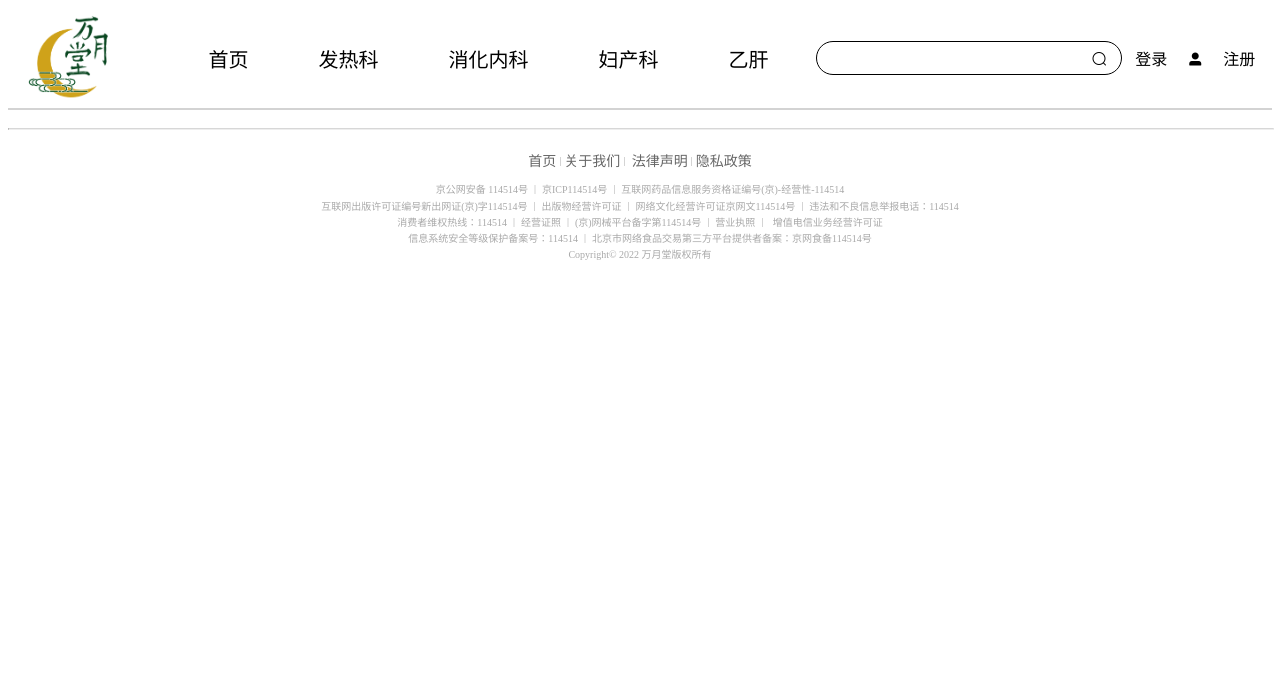
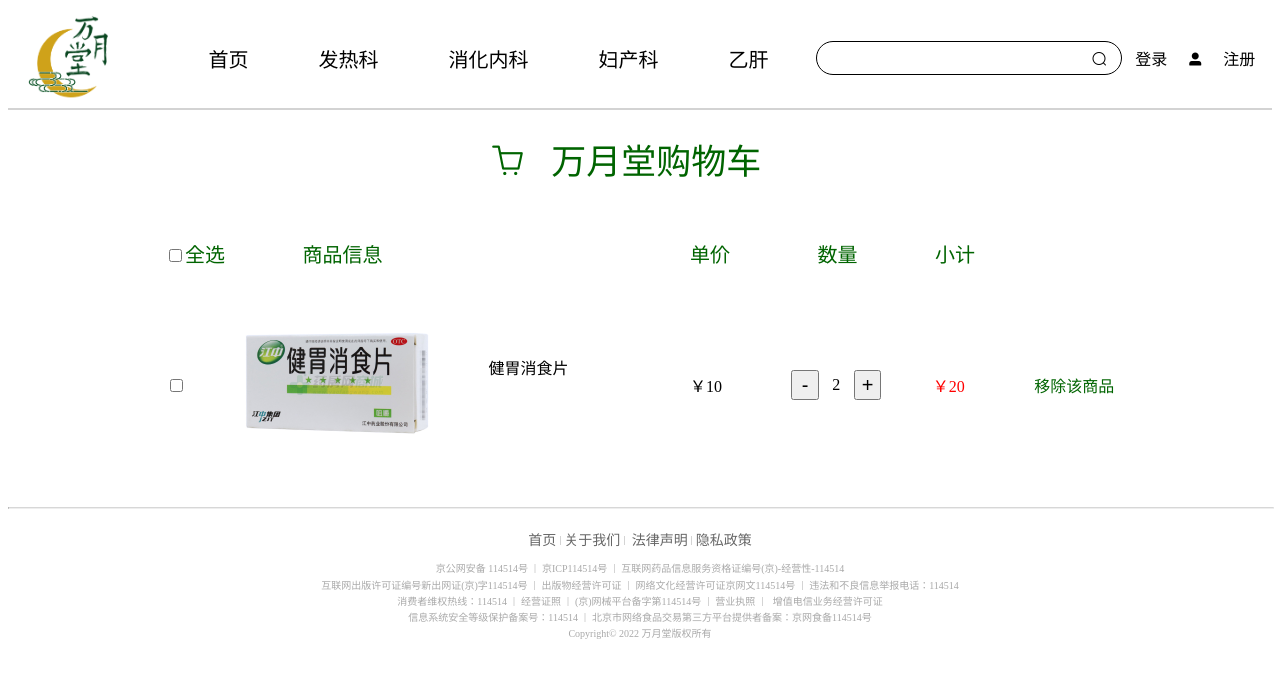
Before and after one commit to TsaiDuck/WanYueTang_Vue, a Vue app: page /#/userCart in a window 1280 px wide. Shown: the top 678 px of the page. Built offline with nearby package versions, Linux system fonts and the light colour scheme.

Commit message:
购物车finished

```diff
--- /dev/null
+++ b/src/components/body/home/Goods/Cartgoods.vue
@@ -0,0 +1,102 @@
+<template>
+  <div class="cartGoods">
+    <input type="checkbox" name="" id="a" :isChecked="isChecked" />
+    <div class="cartGoods-img">
+      <label for="a"><img :src="imgPath" alt="" /></label>
+    </div>
+    <span class="cartGoods-info">{{ goodInfo }}</span>
+    <span class="cartGoods-price">￥{{ price }}</span>
+    <div class="cartGoods-count">
+      <button class="cartGoods-count-btn">-</button>
+      <span class="cartGoods-count-counter">{{ count }}</span>
+      <button class="cartGoods-count-btn">+</button>
+    </div>
+    <span class="cartGoods-subtotal">￥{{ subTotal }}</span>
+    <a href="javascript:;">移除该商品</a>
+  </div>
+</template>
+
+<script>
+export default {
+  props: {
+    isChecked: {
+      default: false,
+      type: Boolean
+    },
+    imgPath: {
+      default: '',
+      type: String
+    },
+    goodInfo: {
+      default: '',
+      type: String
+    },
+    price: {
+      default: 0,
+      type: Number
+    },
+    count: {
+      default: 1,
+      type: Number
+    }
+  },
+  data() {
+    return {
+      subTotal: this.price * this.count
+    }
+  }
+}
+</script>
+
+<style lang="less" scoped>
+.cartGoods {
+  width: 1000px;
+  // background-color: skyblue;
+  display: flex;
+  justify-content: space-around;
+  align-items: center;
+  margin: 15px auto;
+  &:hover {
+    background-color: #efefef;
+  }
+  .cartGoods-img {
+    img {
+      width: 200px;
+      height: 200px;
+    }
+  }
+  .cartGoods-count {
+    display: flex;
+    justify-content: space-between;
+    align-items: center;
+    width: 90px;
+    .cartGoods-count-btn {
+      width: 30px;
+      height: 30px;
+      font-size: 20px;
+    }
+    .cartGoods-count-counter {
+      width: 30px;
+      text-align: center;
+      margin: 0 5px;
+      font-size: 16px;
+    }
+  }
+  .cartGoods-info {
+    width: 150px;
+    height: 60px;
+    overflow: visible;
+  }
+  .cartGoods-price {
+    width: 50px;
+  }
+  .cartGoods-subtotal {
+    width: 50px;
+    color: red;
+  }
+  a {
+    color: darkgreen;
+    text-decoration: none;
+  }
+}
+</style>
--- a/src/components/body/users/userCart.vue
+++ b/src/components/body/users/userCart.vue
@@ -1,7 +1,76 @@
-<template></template>
+<template>
+  <div class="userCart">
+    <div class="userCart-title">
+      <b class="el-icon-shopping-cart-2 userCart-title-logo"></b>
+      &nbsp;
+      <span class="userCart-title-tip">万月堂购物车</span>
+    </div>
+    <!-- 导航栏 -->
+    <div class="userCart-nav">
+      <div class="userCart-nav-all">
+        <input type="checkbox" name="" id="userCart-nav-all" />
+        <label for="userCart-nav-all">全选</label>
+      </div>
+      <span class="userCart-nav-info">商品信息</span>
+      <span class="userCart-nav-price">单价</span>
+      <span class="userCart-nav-count">数量</span>
+      <span class="userCart-nav-subtotal">小计</span>
+    </div>
+    <!-- 购物车内容 -->
+    <div class="userCart-content">
+      <Cartgoods
+        :isChecked="true"
+        :imgPath="require('@/images/test/img4.jpg')"
+        :goodInfo="'健胃消食片'"
+        :price="10"
+        :count="2"
+      ></Cartgoods>
+    </div>
+  </div>
+</template>
 
 <script>
-export default {}
+import Cartgoods from '@/components/body/home/Goods/Cartgoods.vue'
+export default {
+  components: {
+    Cartgoods
+  }
+}
 </script>
 
-<style></style>
+<style lang="less" scoped>
+.userCart {
+  margin: 10px auto;
+  width: 1000px;
+  .userCart-title {
+    width: 300px;
+    margin: 25px auto;
+    padding-bottom: 30px;
+    font-size: 35px;
+    color: darkgreen;
+  }
+  .userCart-nav {
+    width: 820px;
+    margin-left: 25px;
+    display: flex;
+    justify-content: space-between;
+    align-items: center;
+    font-size: 20px;
+    color: darkgreen;
+    .userCart-nav-info {
+      width: 300px;
+    }
+    .userCart-nav-price {
+      text-align: right;
+      width: 50px;
+    }
+    .userCart-nav-count {
+      text-align: right;
+      width: 50px;
+    }
+    .userCart-nav-subtotal {
+      width: 50px;
+    }
+  }
+}
+</style>
--- a/src/components/header/nav/Navigation.vue
+++ b/src/components/header/nav/Navigation.vue
@@ -21,7 +21,7 @@
     </div>
     <!-- 登陆注册内容 -->
     <div class="nav-user">
-      <div class="nav-user-unLogin" v-if="!user.flag">
+      <div class="nav-user-unLogin" v-if="!user.isLogin">
         <a href="#/login" class="nav-user-login">登录</a>
         &emsp;<b class="el-icon-user-solid">&emsp;&nbsp;</b>
         <a href="#/register" class="nav-user-register">注册</a>
@@ -125,6 +125,7 @@ export default {
       width: 120px;
       border: 1px solid lightgray;
       border-radius: 10px;
+      z-index: 9;
       ul {
         margin: 0px;
         padding: 0px;
--- a/src/router/index.js
+++ b/src/router/index.js
@@ -10,6 +10,13 @@ import userInfo from '@/components/body/users/userInfo'
 
 Vue.use(VueRouter)
 
+// 解决重复点击导航时控制台报错问题
+const originalPush = VueRouter.prototype.push
+VueRouter.prototype.push = function push(location) {
+  return originalPush.call(this, location).catch((err) => err)
+}
+
+// 挂载路由规则
 const routes = [
   { path: '/', redirect: '/home' },
   { path: '/home', name: 'home', component: Home },
--- a/src/store.js
+++ b/src/store.js
@@ -5,18 +5,19 @@ Vue.use(Vuex)
 
 export default new Vuex.Store({
   state: {
+    // 当前登录用户
     user: {
-      flag: false,
+      isLogin: false,
       userName: ''
     }
   },
   mutations: {
     login(state, loginUser) {
       state.user.userName = loginUser.userName
-      state.user.flag = true
+      state.user.isLogin = true
     },
     logout(state) {
-      state.user.flag = false
+      state.user.isLogin = false
     }
   },
   actions: {}
```
